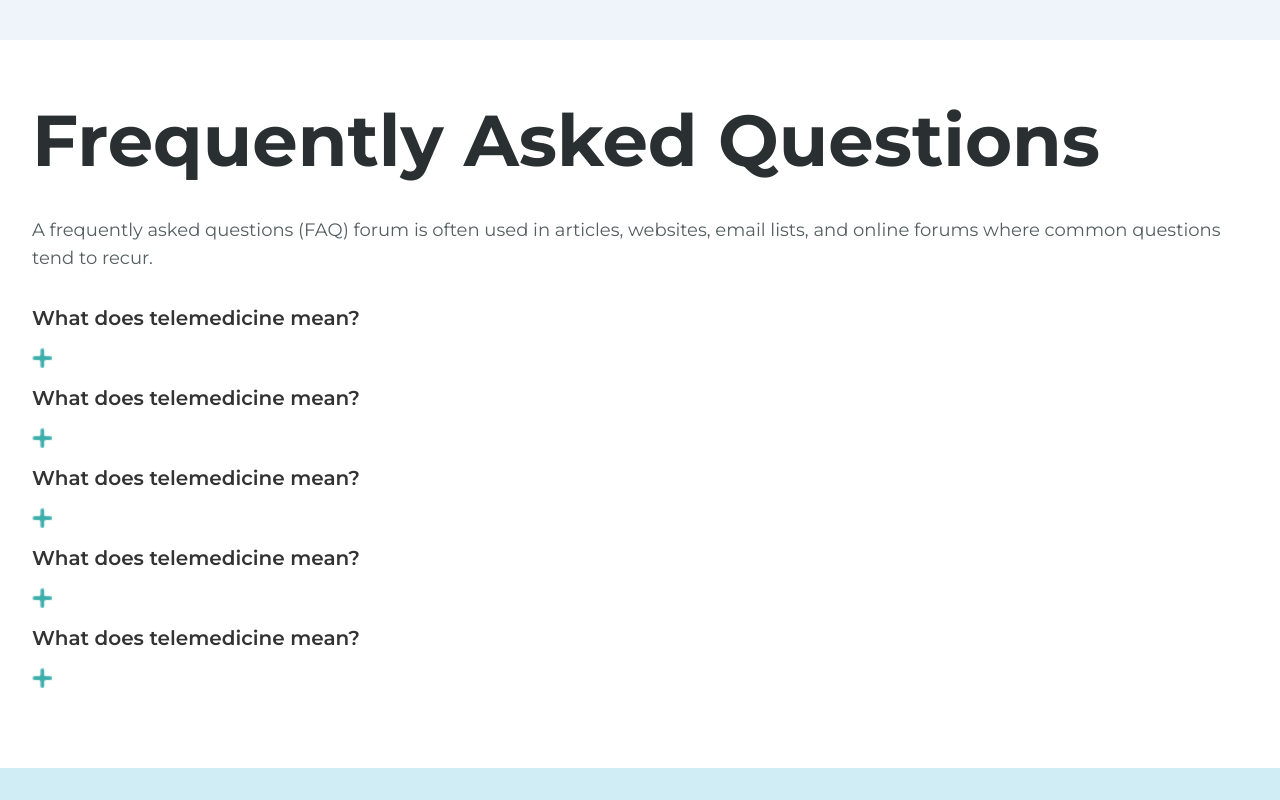
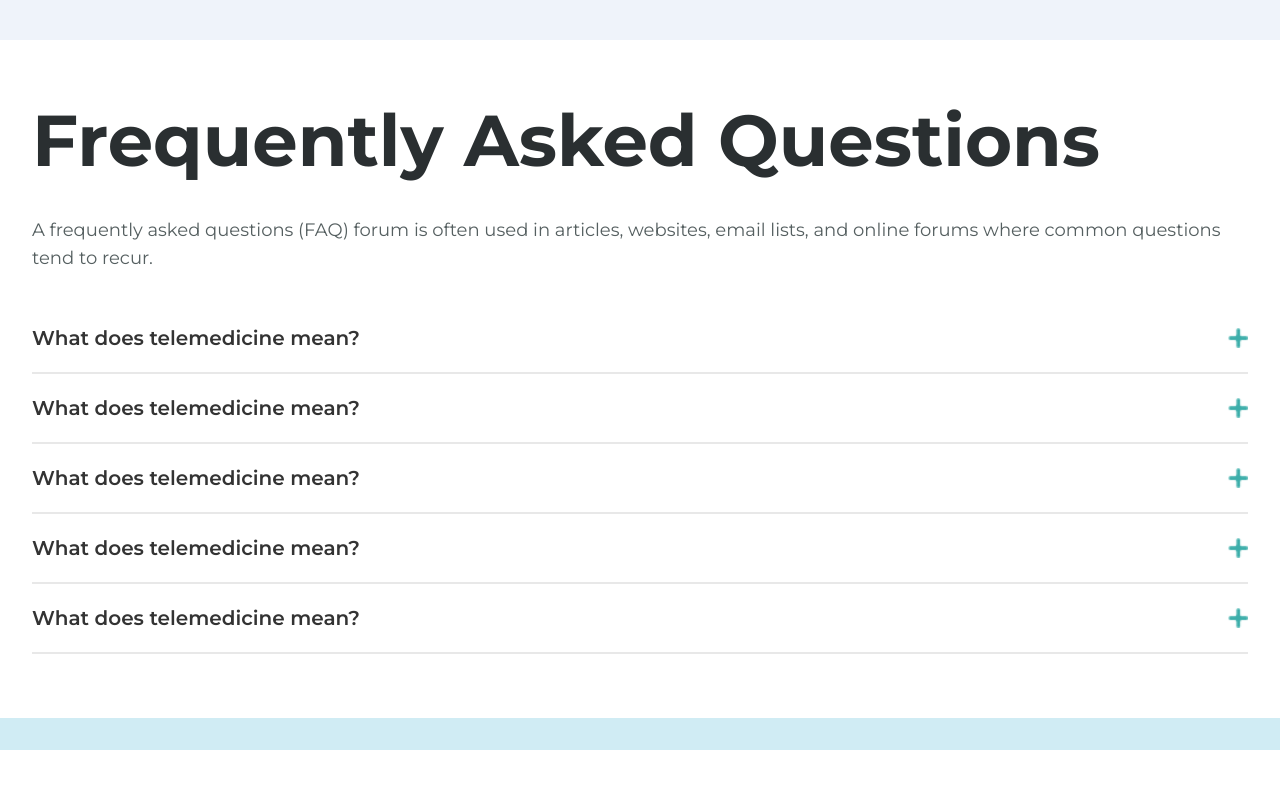
Before and after one commit to zrvnarmarin/IM-Digital---Med, a Next.js app: page / in a window 1280 px wide. Shown: the part 2378-3178 px from the top of the page. After the commit the page ends 3128 px from the top, so only its background shows below. Built offline with nearby package versions, Linux system fonts and the light colour scheme.

Commit message:
faq section finished

```diff
--- a/app/(home-sections)/FAQSection.tsx
+++ b/app/(home-sections)/FAQSection.tsx
@@ -55,18 +55,22 @@ function Panel({
   index: number;
 }) {
   return (
-    <div className="">
+    <div className=" border-[#e8e8e8] border-b-2">
+      <div className='flex items-center justify-between py-4'>
           <h3 className='text-[#333333] font-semibold text-lg lg:text-xl'>{title}</h3>
-      {isActive ? (
-        <p className='font-medium text-[#666666] text-md lg:text-lg py-4'>{answer}</p>
-      ) : (
-        <button onClick={onShow} className='py-4'>
+          <button onClick={onShow} className='py-2'>
                 { isActive
                     ?  <Image src={CloseAccordionButton} alt='Open Accordion Button' height={20} width={20} />
                     :  <Image src={OpenAccordionButton} alt='Open Accordion Button' height={20} width={20} />
                 }
             </button>
-      )}
+      </div>
+      {
+        isActive
+            ? <p className='font-medium text-[#666666] text-md lg:text-lg py-2'>{answer}</p>
+            : null
+      }
+
     </div>
   );
 }
```
Lines whose indentation alone changed are shown as unchanged.
